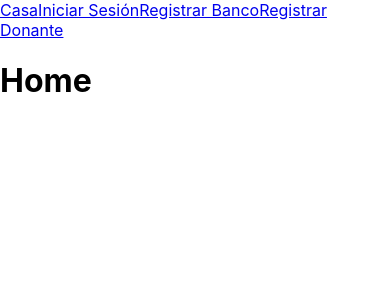
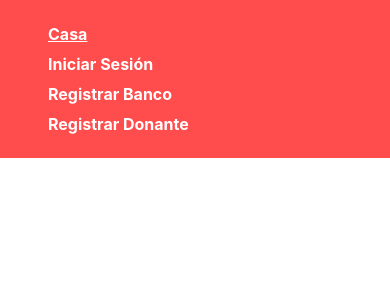
Before and after one commit to ElCabris/blood-bank, a React (Create React App) app in the folder frontend/: page / in a window 390 px wide. Shown: the top 300 px of the page. Built offline with nearby package versions, Linux system fonts and the light colour scheme.

Commit message:
feat: main style added to navbar (#9)
- closes #8

```diff
--- a/frontend/src/App.css
+++ b/frontend/src/App.css
@@ -1,38 +1,61 @@
-type.App {
-  text-align: center;
+/* App.css */
+
+.navbar {
+  width: 100%;
+  background-color: #FF4C4C; /* Rojo principal */
+  display: flex;
+  justify-content: flex-start; /* Alinea los elementos al inicio */
+  align-items: center; /* Centra verticalmente los elementos */
+  padding: 0.5rem 1rem; /* Ajusta el padding para una mejor apariencia */
+  position: fixed;
+  top: 0;
+  left: 0;
+  right: 0;
+  z-index: 1000;
+  height: 60px; /* Define una altura fija */
 }
 
-.App-logo {
-  height: 40vmin;
-  pointer-events: none;
+.navbar ul {
+  list-style: none;
+  display: flex;
+  gap: 10px; /* Espacio entre los elementos */
+  flex-wrap: wrap; /* Permite que los elementos se envuelvan en pantallas pequeñas */
 }
 
-@media (prefers-reduced-motion: no-preference) {
-  .App-logo {
-    animation: App-logo-spin infinite 20s linear;
+.navbar ul li a {
+  color: #FFFFFF;
+  text-decoration: none;
+  font-weight: bold;
+  transition: text-decoration 0.3s;
+  white-space: nowrap; /* Evita que el texto se envuelva si no es necesario */
+}
+
+.navbar ul li a:hover,
+.navbar ul li a.active {
+  text-decoration: underline;
+}
+
+.main-content {
+  margin-top: 60px; /* Igual a la altura del navbar para evitar superposición */
+  padding: 1rem; /* Opcional: Añade padding para el contenido */
+}
+
+@media (max-width: 768px) {
+  .navbar {
+    flex-direction: column;
+    align-items: flex-start;
+    padding: 0.5rem;
+    height: auto; /* Ajusta la altura para contenido variable */
+  }
+
+  .navbar ul {
+    flex-direction: column;
+    gap: 10px;
+    width: 100%;
+  }
+
+  .navbar ul li a {
+    display: block;
+    width: 100%;
   }
 }
-
-.App-header {
-  background-color: #282c34;
-  min-height: 100vh;
-  display: flex;
-  flex-direction: column;
-  align-items: center;
-  justify-content: center;
-  font-size: calc(10px + 2vmin);
-  color: white;
-}
-
-.App-link {
-  color: #61dafb;
-}
-
-@keyframes App-logo-spin {
-  from {
-    transform: rotate(0deg);
-  }
-  to {
-    transform: rotate(360deg);
-  }
-}
--- a/frontend/src/App.js
+++ b/frontend/src/App.js
@@ -1,4 +1,5 @@
-import { BrowserRouter as Router, Routes, Route, Link } from "react-router-dom";
+import './App.css';
+import { BrowserRouter as Router, Routes, Route, NavLink } from "react-router-dom";
 import RegisterBank from "./pages/RegisterBank";
 import RegisterDonor from "./pages/RegisterDonor";
 import DonationSites from "./pages/DonationSites";
@@ -9,21 +10,41 @@ import Home from './pages/Home';
 function App() {
   return (
     <Router>
-			<nav>
-				<Link to="/">Casa</Link>
-				<Link to="/login">Iniciar Sesión</Link>
-				<Link to="/register-bank">Registrar Banco</Link>
-				<Link to="/register-donor">Registrar Donante</Link>
+      <nav className='navbar'>
+        <ul>
+          <li>
+            <NavLink to="/" className={({ isActive }) => isActive ? 'active' : ''}>
+              Casa
+            </NavLink>
+          </li>
+          <li>
+            <NavLink to="/login" className={({ isActive }) => isActive ? 'active' : ''}>
+              Iniciar Sesión
+            </NavLink>
+          </li>
+          <li>
+            <NavLink to="/register-bank" className={({ isActive }) => isActive ? 'active' : ''}>
+              Registrar Banco
+            </NavLink>
+          </li>
+          <li>
+            <NavLink to="/register-donor" className={({ isActive }) => isActive ? 'active' : ''}>
+              Registrar Donante
+            </NavLink>
+          </li>
+        </ul>
       </nav>
 
+      <div className="main-content">
         <Routes>
           <Route path="/" element={<Home />} />
           <Route path="/login" element={<Login />} />
           <Route path="/register-bank" element={<RegisterBank />} />
           <Route path="/register-donor" element={<RegisterDonor />} />
-				<Route path="/donation-site" element={<DonationSites />} />
+          <Route path="/donation-sites" element={<DonationSites />} />
           <Route path="/donation-history" element={<DonationHistory />} />
         </Routes>
+      </div>
     </Router>
   );
 }
```
Lines whose indentation alone changed are shown as unchanged.
